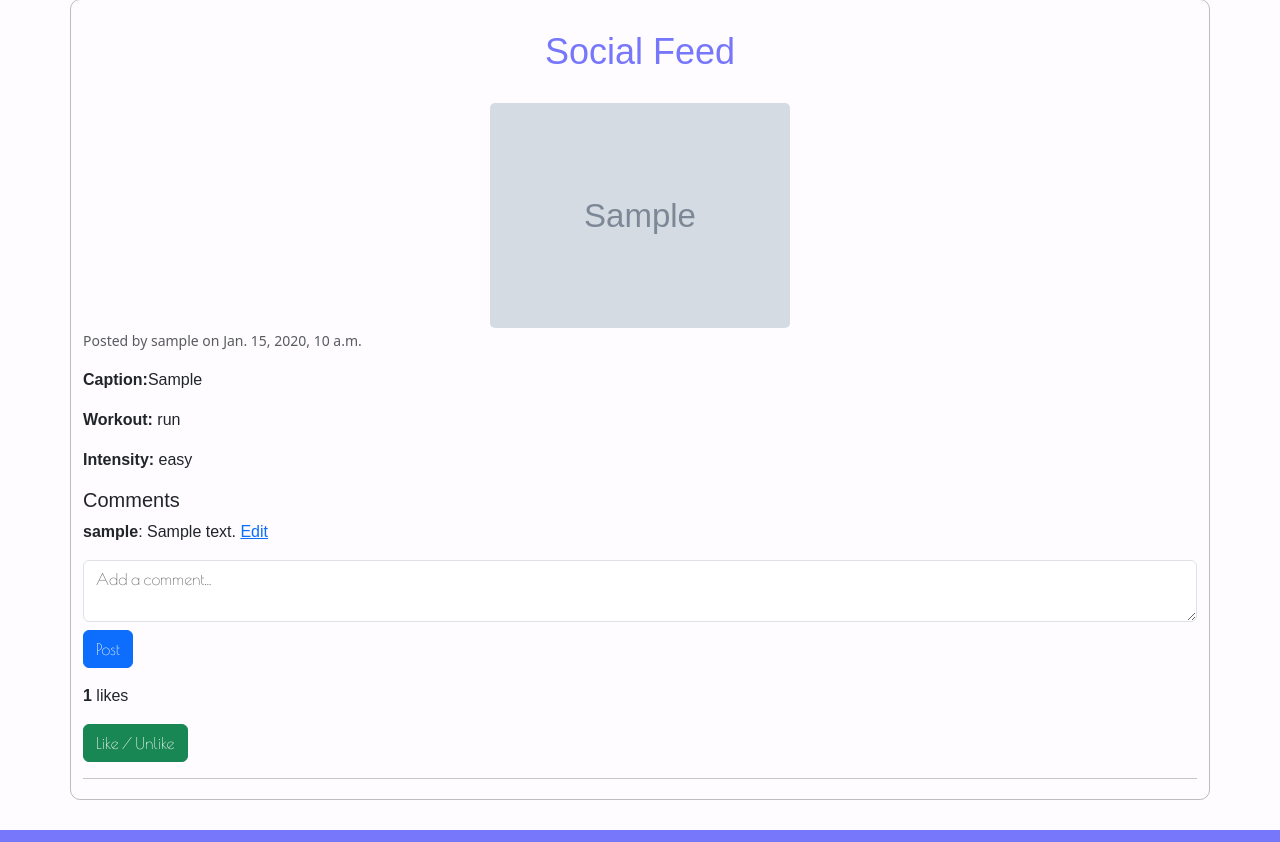
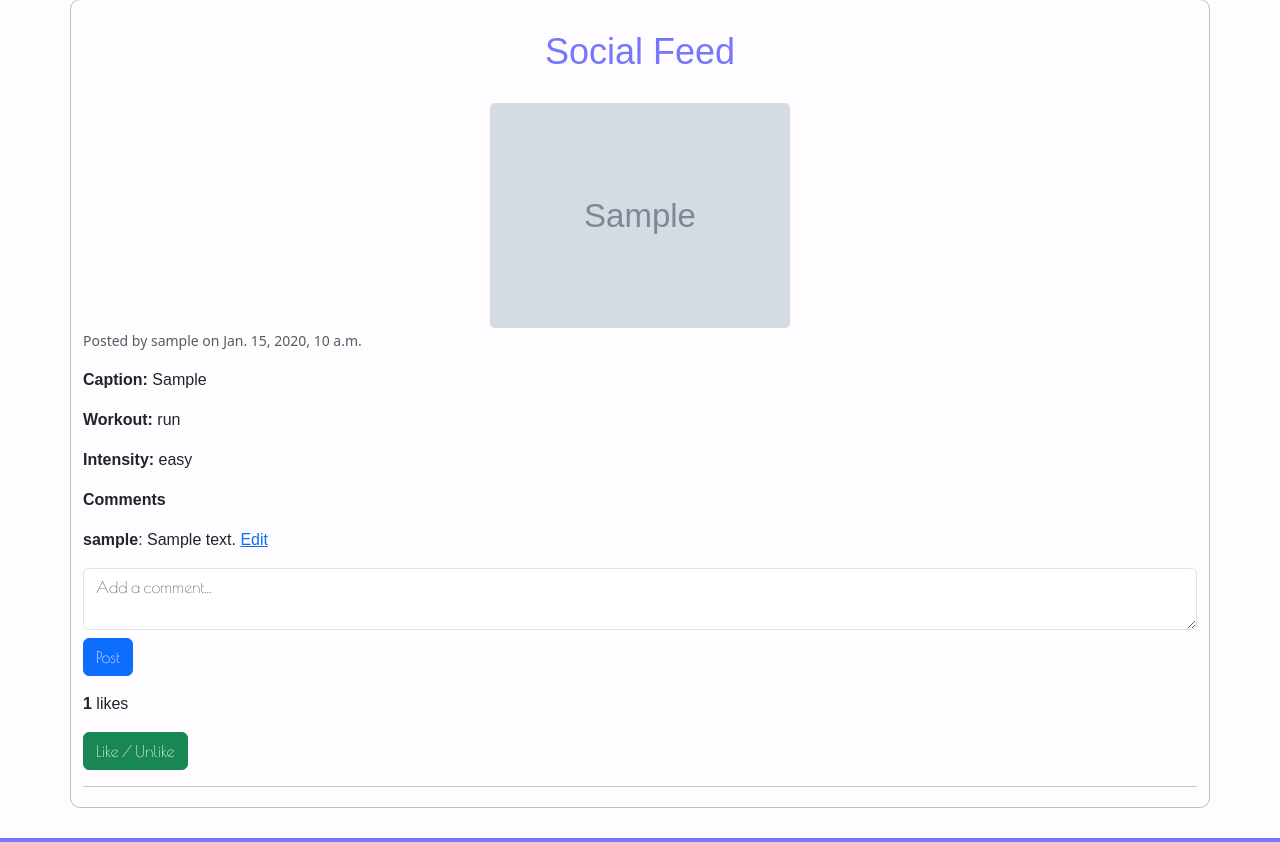
Before and after one commit to Louiseskinner01/project3-social-fitness, a Django app: page /feed/ in a window 1280 px wide. Shown: the part 86-928 px from the top of the page. Run offline with Django 4.2, Linux system fonts and the light colour scheme; a user stored in the database is signed in; tables that the repository leaves empty hold one stand-in row (values such as "Sample post"); grey boxes marked "Sample" are stand-in pictures; some web fonts are replaced.

```diff
--- a/social/templates/social/index.html
+++ b/social/templates/social/index.html
@@ -13,23 +13,23 @@
   <small class="text-muted">
     Posted by {{ post.user.username }} on {{ post.created_at }}
   </small>
-  <p class="mt-3"><strong>Caption:</strong>{{ post.caption }}</p>
+  <p class="mt-3"><strong>Caption: </strong>{{ post.caption }}</p>
   <p><strong>Workout:</strong> {{ post.workout }}</p>
   <p><strong>Intensity:</strong> {{ post.intensity }}</p>
 
-  <h5>Comments</h5>
+  <p class="mb-3"><strong>Comments</strong></p>
   {% for comment in post.comments.all %}
 
   <p>
     <strong>{{ comment.user.username }}</strong>:
     {{ comment.body }}
     {% if comment.user == user %}
-      <a href="{% url 'comment_edit' comment.id %}">Edit</a>
+    <a href="{% url 'comment_edit' comment.id %}">Edit</a>
     {% endif %}
   </p>
-{% empty %}
+  {% empty %}
 
-{% endfor %}
+  {% endfor %}
 
 
   {% if user.is_authenticated %}
```
